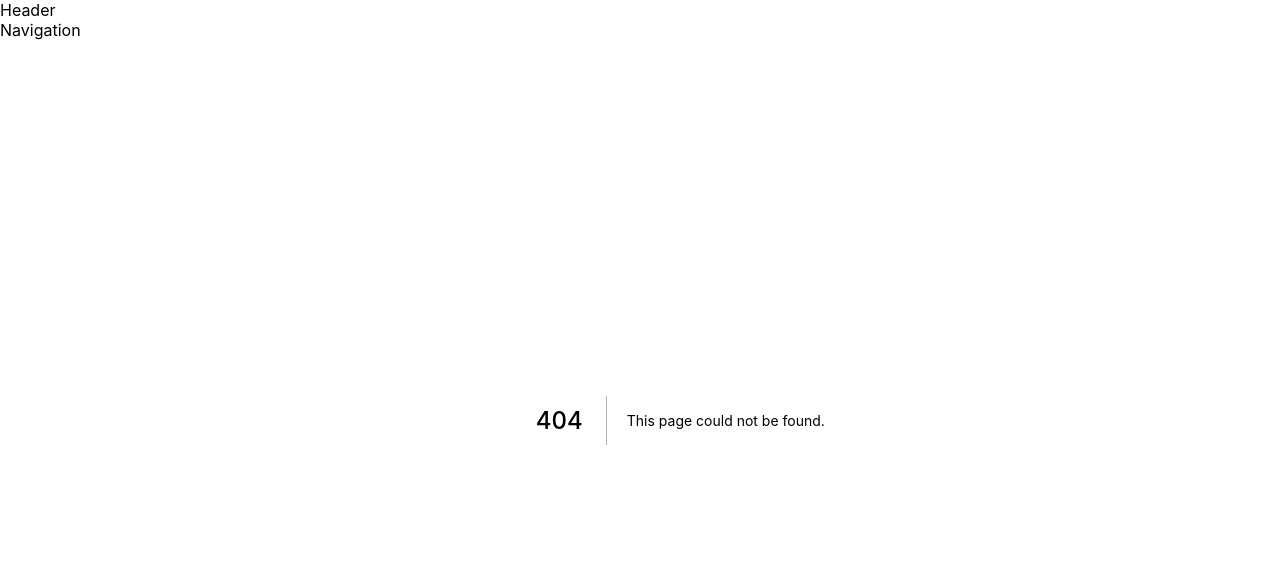
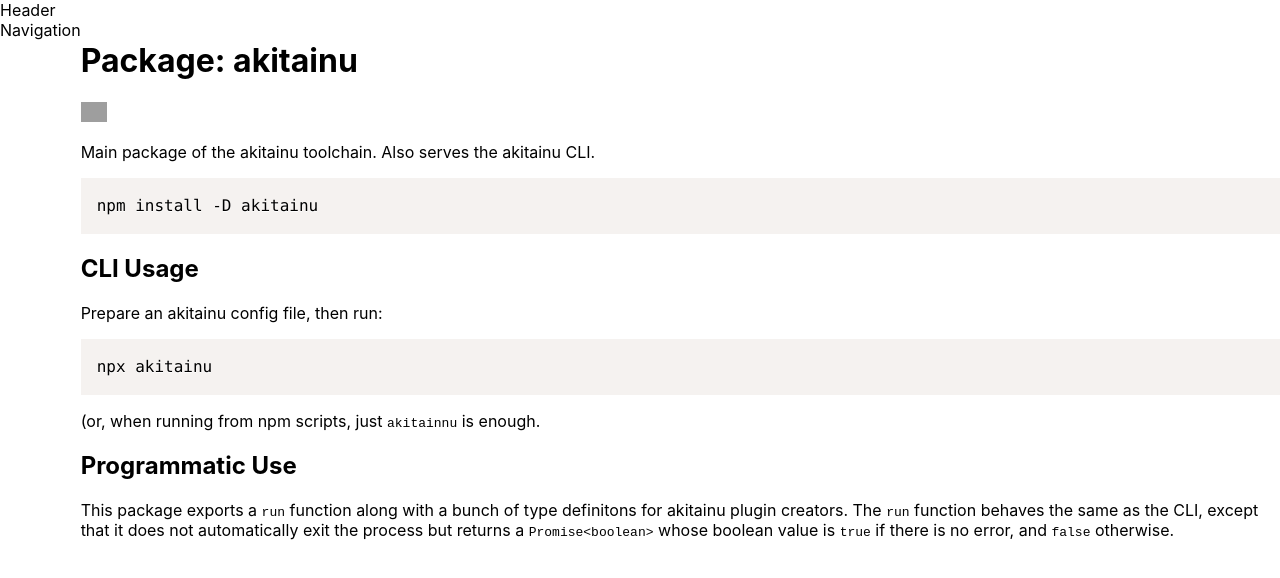
Before and after one commit to uhyo/akitainu-website, a Next.js app: page /docs/packages/akitainu in a window 1280 px wide. Before the commit this address had no page. Shown: the top 578 px of the page. Built offline with nearby package versions, Linux system fonts and the light colour scheme; grey boxes are pictures that could not be loaded.

Commit message:
akitainu page

```diff
--- a/package.json
+++ b/package.json
@@ -10,11 +10,13 @@
   "dependencies": {
     "next": "10.2.0",
     "react": "17.0.2",
-    "react-dom": "17.0.2"
+    "react-dom": "17.0.2",
+    "react-syntax-highlighter": "^15.4.3"
   },
   "devDependencies": {
     "@types/node": "^15.0.1",
     "@types/react": "^17.0.4",
+    "@types/react-syntax-highlighter": "^13.5.0",
     "@typescript-eslint/eslint-plugin": "^4.22.0",
     "@typescript-eslint/parser": "^4.22.0",
     "eslint": "^7.25.0",
--- /dev/null
+++ b/src/components/Code/index.tsx
@@ -0,0 +1,27 @@
+import { PrismAsyncLight } from "react-syntax-highlighter";
+import shellLanguage from "react-syntax-highlighter/dist/cjs/languages/prism/shell-session";
+import typescriptLanguage from "react-syntax-highlighter/dist/cjs/languages/prism/typescript";
+import prism from "react-syntax-highlighter/dist/cjs/styles/prism/prism";
+
+type Language = "ts" | "sh";
+
+const langMap: Record<Language, string> = {
+  ts: "typescript",
+  sh: "shell-session",
+};
+
+PrismAsyncLight.registerLanguage(langMap.ts, typescriptLanguage);
+PrismAsyncLight.registerLanguage(langMap.sh, shellLanguage);
+
+type Props = {
+  language: Language;
+  children?: React.ReactNode;
+};
+
+export const Code: React.VFC<Props> = ({ language, children }) => {
+  return (
+    <PrismAsyncLight language={langMap[language]} style={prism}>
+      {children}
+    </PrismAsyncLight>
+  );
+};
--- /dev/null
+++ b/src/components/PackagePage/index.tsx
@@ -0,0 +1,25 @@
+type Props = {
+  /**
+   * Package name.
+   */
+  name: string;
+  children?: React.ReactNode;
+};
+
+export const PackagePage: React.VFC<Props> = ({ name, children }) => {
+  return (
+    <div>
+      <h1>Package: {name}</h1>
+      <div>
+        <a href={`https://www.npmjs.com/package/${name}`} rel="external">
+          <img
+            src={`https://img.shields.io/npm/v/${name}`}
+            alt="npm"
+            height="20"
+          />
+        </a>
+      </div>
+      {children}
+    </div>
+  );
+};
--- /dev/null
+++ b/src/pages/docs/packages/akitainu.tsx
@@ -0,0 +1,33 @@
+import { Code } from "../../../components/Code";
+import { PackagePage } from "../../../components/PackagePage";
+
+export default function AkitainuPackage() {
+  return (
+    <PackagePage name="akitainu">
+      <p>
+        Main package of the akitainu toolchain. Also serves the akitainu CLI.
+      </p>
+      <Code language="sh">npm install -D akitainu</Code>
+
+      <h2>CLI Usage</h2>
+      {/* TODO: link */}
+      <p>Prepare an akitainu config file, then run:</p>
+      <Code language="sh">npx akitainu</Code>
+      <p>
+        (or, when running from npm scripts, just <code>akitainnu</code> is
+        enough.
+      </p>
+
+      <h2>Programmatic Use</h2>
+      <p>
+        This package exports a <code>run</code> function along with a bunch of
+        type definitons for akitainu plugin creators. The <code>run</code>{" "}
+        function behaves the same as the CLI, except that it does not
+        automatically exit the process but returns a{" "}
+        <code>Promise&lt;boolean&gt;</code> whose boolean value is{" "}
+        <code>true</code> if there is no error, and <code>false</code>{" "}
+        otherwise.
+      </p>
+    </PackagePage>
+  );
+}
--- a/src/pages/index.tsx
+++ b/src/pages/index.tsx
@@ -14,7 +14,7 @@ export default function Home() {
         <a href="https://www.npmjs.com/package/akitainu" rel="external">
           <img
             src="https://img.shields.io/npm/v/akitainu"
-            alt="Badge showing the current version of akitainu"
+            alt="npm"
             height="20"
           />
         </a>
```
Also changed, not shown: .eslintrc.yml, 1 other file (tests, documents, lock files or other folders).
